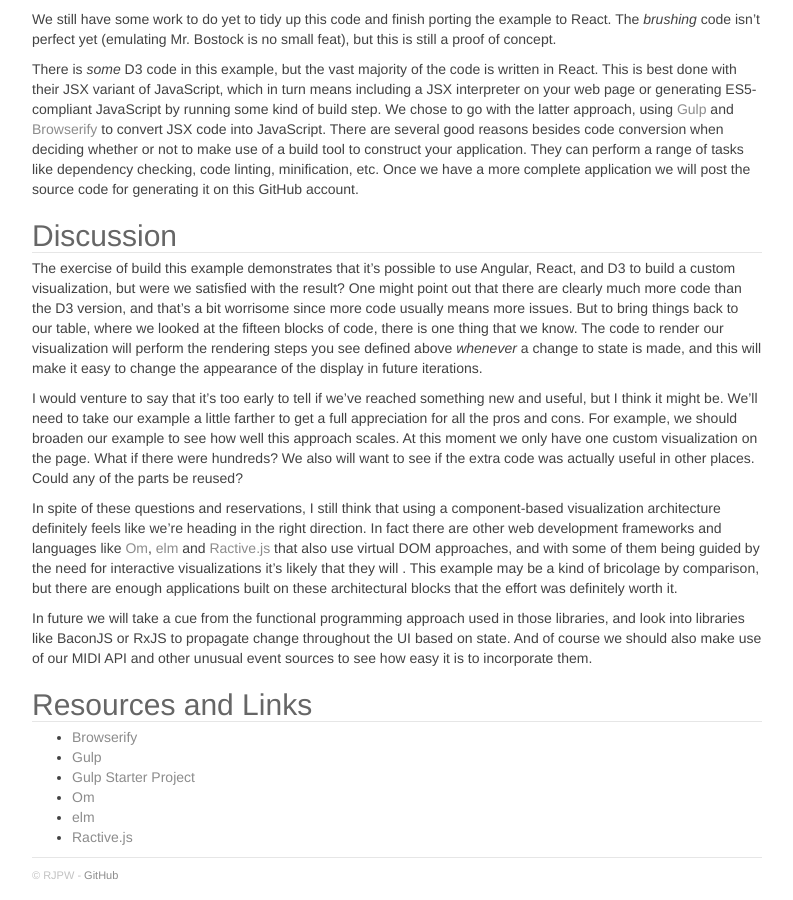
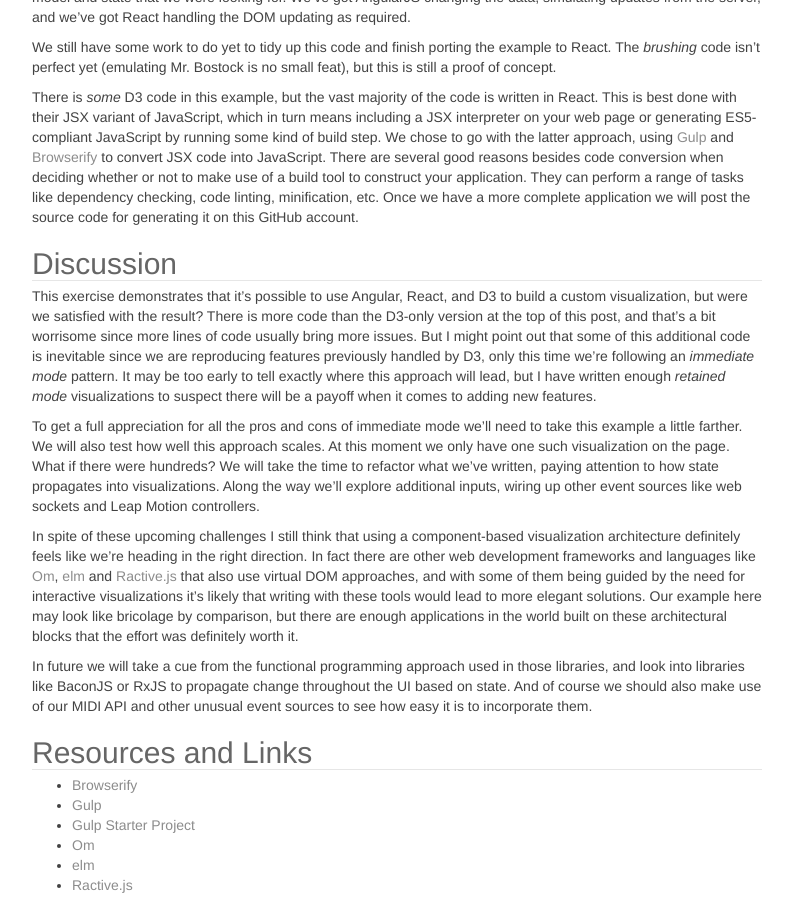
Before and after one commit to rjpw/rjpw.github.io, a Jekyll site: the page built from _posts/2015-3-9-d3-ang-react.md, in a window 1280 px wide and 900 px high, scrolled down 6761 px. Shown: the whole window, without its empty margins (338-1131 px from the left). Built offline with Jekyll 4.4.1, drawn with Linux system fonts in a browser that asks for light colours; nearby versions of some CDN libraries; a script that is not in the unit is left out; some of the changed text lies outside the part shown.

Commit message:
Posts renamed and reworked

```diff
--- a/_posts/2015-3-9-managing-visualization-state-ii.md
+++ b/_posts/2015-3-9-d3-ang-react.md
@@ -1,5 +1,5 @@
 ---
-title: Managing Visualization State - Part II
+title: Using D3 with Angular and React
 layout: post
 css: /css/vis1.css
 scripts:
@@ -8,13 +8,13 @@ scripts:
   - /js/demos/vis3.js
 ---
 
-## Intro to Part II
+## Introduction
 
-This is a continuation of a series on Managing Visualization State. For the full article including background and context please start with [Part I]({% post_url 2015-3-2-managing-visualization-state %}).
+This post builds on a discussion started last week on managing visualization state. For some more context please see [last week's post]({% post_url 2015-3-2-managing-visualization-state %}).
 
 ## Example - D3 meets React and Angular
 
-We start by revisiting (and revising) the simple brushing visualization from Mike Bostock introduced in Part I of this article.
+We start by revisiting (and revising) a simple brushing visualization from Mike Bostock introduced as an example of user interaction with data-driven visualizations.
 
 <div id="vis1">
   <noscript>
@@ -145,7 +145,7 @@ Block|Line(s)|Feature
 
 Now let's take a look at the code from the perspective of user interaction. You'll notice that very few of the blocks in this code are expected to be run in response to user events. Only the *brushmove* function fits the bill (defined in block 15). The rest of this code, 14 of 15 blocks, runs in response to one single event: the initial page load.
 
-How should we proceed if we need to dynamically react to the wider range of events? We introduced a few such scenarios in [Part I]({% post_url 2015-3-2-managing-visualization-state %}), for example axis and scale changes, undo/redo, etc. Any answer must be aware of the the lifecycle of HTML and/or SVG elements rendered to our application's DOM.
+How should we proceed if we need to dynamically react to the wider range of events? We introduced a few such scenarios [last week]({% post_url 2015-3-2-managing-visualization-state %}), for example axis and scale changes, undo/redo, etc. Any answer must be aware of the the lifecycle of HTML and/or SVG elements rendered to our application's DOM.
 
 Taking the *stateful* approach (a.k.a. *retained* mode) to solving this question the developer would need to consider which DOM elements were created at page load and then insert/modify/delete them appropriately. This is a good news/bad news story. The *good news* is that this is precisely what D3 offers. The *bad news* is that they have to anticipate exactly the kinds of changes that might be expected and then write D3 code to manage them. This can start out as a simple matter, but then eventually, as more interactive features are added, it can devolve into wrestling match against their own perfectly reasonable early design decisions.
 
@@ -153,7 +153,9 @@ If instead the developer takes a *stateless* approach (a.k.a. *immediate* mode),
 
 Designing single-page apps with *retained mode* can be compared to designing a state machine with side-effects, where the particular action required at any moment depends on the present state of the machine (the view) and the type and content of any update event that triggers a change. Designing with *immediate mode* can be compared to writing a pure mathematical function, the goal of which is to compute the view at any time as a function of the current state. It is easy to see why the latter approach lends itself well to features like undo/redo, as it becomes a simple matter of pointing to one of a series of remembered states.
 
-The code segments below show part of a shortened version of the visualization written for ReactJS. The full code is unfortunately quite a bit larger than the D3 example, in fact spanning a few files, but from this partial example we can see a few important things. First, we appreciate that we're building using components, which is a terrific way to solidify a conceptual model of our code. In this case our components are named for the major SVG structures. These include *VisBase* for the SVG and a main group, *DataGroup* for rendering the points, and *BrushGroup* for rendering the brushes. We can also see that there is no special code to determine what to do during the application lifecycle. The render code is always the same. It will run each time the application state changes, which we will do whenever the data values change or when the brush is updated. The blocks starting with *React.createElement* don't repeatedly add elements to a web page, but rather they create a virtual element to be compared with the last rendering in the DOM. Finally, you may notice that the logical structure of the application is enforced at build time using the *require* keyword used by the code that builds the full application.
+## Sample code
+
+The code segments below show part of our experiment writing visualizations with Angular and React. The full code is unfortunately quite a bit larger than the D3 example, in fact spanning a few files, but from this partial example we can see a few important things. First, we appreciate that we're building using components, which is a terrific way to solidify a conceptual model of our code. In this case our components are named for the major SVG structures. These include *VisBase* for the SVG and a main group, *DataGroup* for rendering the points, and *BrushGroup* for rendering the brushes. We can also see that there is no special code to determine what to do during the application lifecycle. The render code is always the same. It will run each time the application state changes, which we will do whenever the data values change or when the brush is updated. The blocks starting with *React.createElement* don't repeatedly add elements to a web page, but rather they create a virtual element to be compared with the last rendering in the DOM. Finally, you may notice that the logical structure of the application can be traced by means of following the *require* keyword. This serves a function similar to *include* in other languages, and should ultimately allow us to build new applications from reusable modules and components.
 
 The code samples below show the part of the visualization that paints the dots. It was derived partly from a similar blog post on the topic, entitled [D3 and React - the future of charting components?](http://10consulting.com/2014/02/19/d3-plus-reactjs-for-charting/)
 
@@ -241,9 +243,8 @@ var BrushDemo = React.createClass({displayName: 'BrushDemo',
 module.exports = BrushDemo;
 {% endhighlight %}
 
-Heading down the dependencies, this code renders the SVG tag and creates a group where the rest of the child elements are added. That's where you see *this.props.children* below, and those consist of the *DataGroup* and *BrushGroup* above.
+Heading down the dependencies, this next module called *visbase.js* renders the SVG tag and creates a group where the rest of the child elements are added. That's where you see *this.props.children* below, and those children consist of the *DataGroup* and *BrushGroup* above.
 
-### Code for the SVG foundation of the visualization
 {% highlight javascript %}
 var React = require('react');
 
@@ -269,7 +270,7 @@ var VisBase = React.createClass({displayName: 'VisBase',
 module.exports = VisBase;
 {% endhighlight %}
 
-We keep going deeper to show the DataGroup. Again we just add child elements, using functions to make rendering decisions like whether or not to render a dot as *selected*.
+We keep going deeper to show the DataGroup. Again we just add child elements, using functions to make rendering decisions such as whether or not to render a dot as *selected*.
 
 {% highlight javascript %}
 var React = require('react');
@@ -426,11 +427,11 @@ There is *some* D3 code in this example, but the vast majority of the code is wr
 
 ## Discussion
 
-The exercise of build this example demonstrates that it's possible to use Angular, React, and D3 to build a custom visualization, but were we satisfied with the result? One might point out that there are clearly much more code than the D3 version, and that's a bit worrisome since more code usually means more issues. But to bring things back to our table, where we looked at the fifteen blocks of code, there is one thing that we know. The code to render our visualization will perform the rendering steps you see defined above *whenever* a change to state is made, and this will make it easy to change the appearance of the display in future iterations.
+This exercise demonstrates that it's possible to use Angular, React, and D3 to build a custom visualization, but were we satisfied with the result? There is more code than the D3-only version at the top of this post, and that's a bit worrisome since more lines of code usually bring more issues. But I might point out that some of this additional code is inevitable since we are reproducing features previously handled by D3, only this time we're following an *immediate mode* pattern. It may be too early to tell exactly where this approach will lead, but I have written enough *retained mode* visualizations to suspect there will be a payoff when it comes to adding new features.
 
-I would venture to say that it's too early to tell if we've reached something new and useful, but I think it might be. We'll need to take our example a little farther to get a full appreciation for all the pros and cons. For example, we should broaden our example to see how well this approach scales. At this moment we only have one custom visualization on the page. What if there were hundreds? We also will want to see if the extra code was actually useful in other places. Could any of the parts be reused?
+To get a full appreciation for all the pros and cons of immediate mode we'll need to take this example a little farther. We will also test how well this approach scales. At this moment we only have one such visualization on the page. What if there were hundreds? We will take the time to refactor what we've written, paying attention to how state propagates into visualizations. Along the way we'll explore additional inputs, wiring up other event sources like web sockets and Leap Motion controllers.
 
-In spite of these questions and reservations, I still think that using a component-based visualization architecture definitely feels like we're heading in the right direction. In fact there are other web development frameworks and languages like [Om](https://github.com/omcljs/om), [elm](http://elm-lang.org/) and [Ractive.js](http://www.ractivejs.org/) that also use virtual DOM approaches, and with some of them being guided by the need for interactive visualizations it's likely that they will . This example may be a kind of bricolage by comparison, but there are enough applications built on these architectural blocks that the effort was definitely worth it.
+In spite of these upcoming challenges I still think that using a component-based visualization architecture definitely feels like we're heading in the right direction. In fact there are other web development frameworks and languages like [Om](https://github.com/omcljs/om), [elm](http://elm-lang.org/) and [Ractive.js](http://www.ractivejs.org/) that also use virtual DOM approaches, and with some of them being guided by the need for interactive visualizations it's likely that writing with these tools would lead to more elegant solutions. Our example here may look like bricolage by comparison, but there are enough applications in the world built on these architectural blocks that the effort was definitely worth it.
 
 In future we will take a cue from the functional programming approach used in those libraries, and look into libraries like BaconJS or RxJS to propagate change throughout the UI based on state. And of course we should also make use of our MIDI API and other unusual event sources to see how easy it is to incorporate them.
 
```
Also changed, not shown: other parts of _posts/2015-3-9-d3-ang-react.md (+1 -1 lines), _posts/2015-2-2-visual-architect.md (+2 -2 lines), _posts/2015-2-7-MIDI-API.md (renamed from _posts/2015-2-7-visual-architect-ii.md, +2 -2 lines), _posts/2015-3-2-managing-visualization-state.md (+2 -2 lines).
